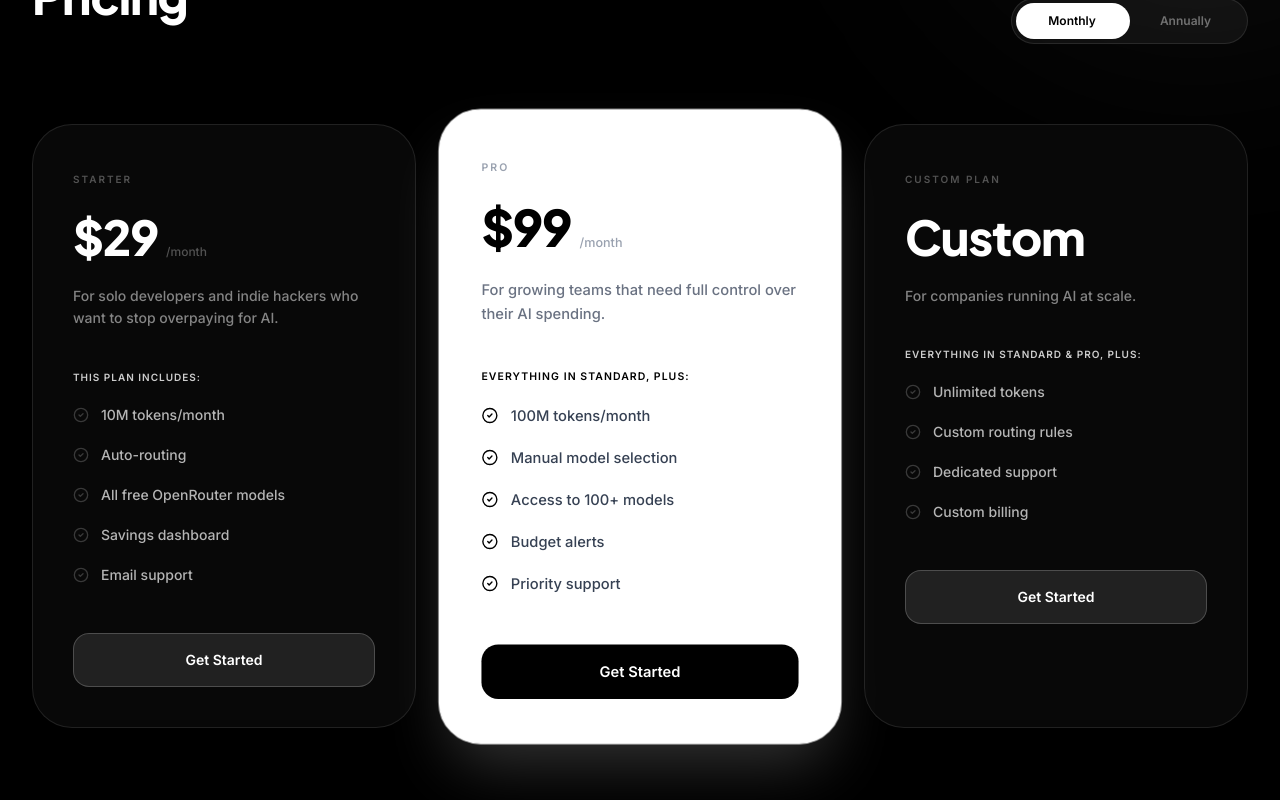
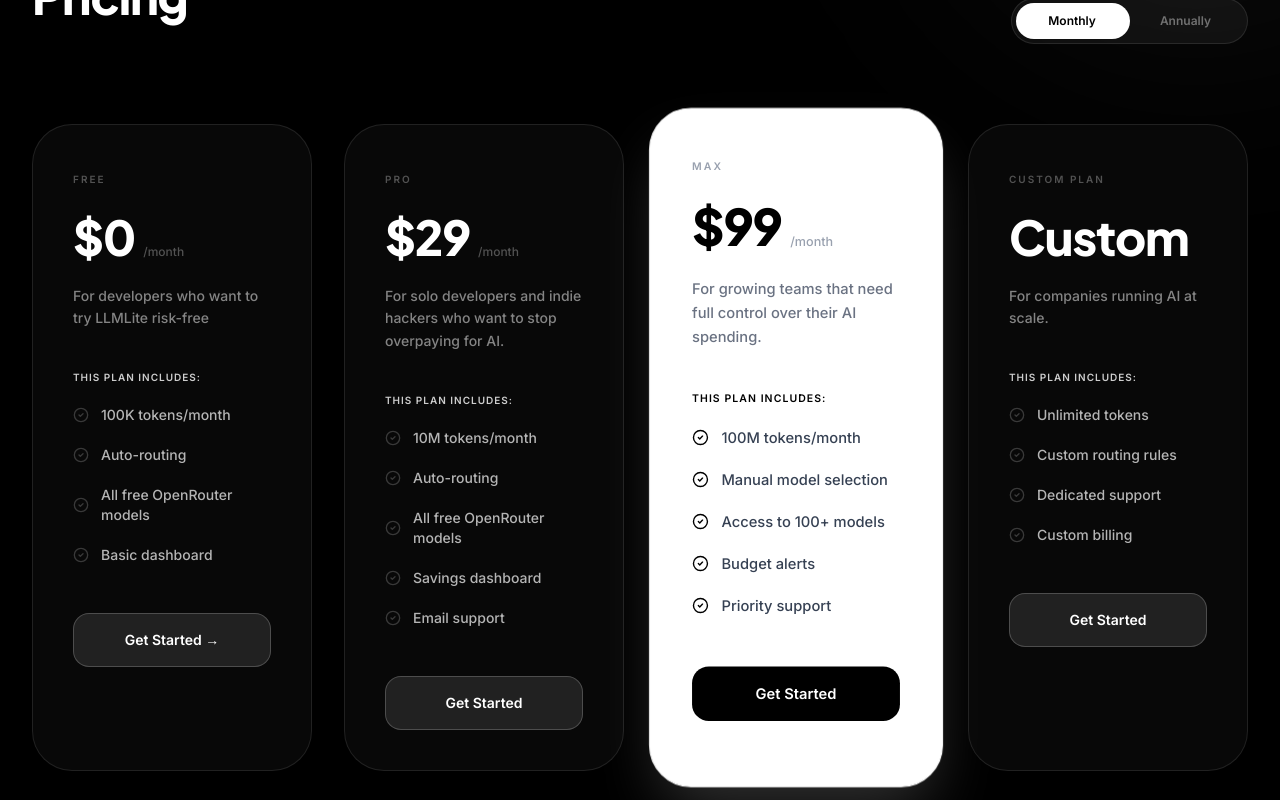
Before and after one commit to krishnawararkar15-droid/routerllm, a React (Vite) app: page / in a window 1280 px wide. Shown: the part 3340-4140 px from the top of the page. Built offline with nearby package versions, Linux system fonts and the light colour scheme; no server answers.

Commit message:
update landing page pricing with Free plan

```diff
--- a/src/App.tsx
+++ b/src/App.tsx
@@ -841,7 +841,16 @@
 
   const plans = [
     {
-      name: "STARTER",
+      name: "FREE",
+      price: "0",
+      description: "For developers who want to try LLMLite risk-free",
+      features: ["100K tokens/month", "Auto-routing", "All free OpenRouter models", "Basic dashboard"],
+      buttonText: "Get Started →",
+      to: "/signup",
+      highlight: false
+    },
+    {
+      name: "PRO",
       price: isAnnual ? "24" : "29",
       description: "For solo developers and indie hackers who want to stop overpaying for AI.",
       features: ["10M tokens/month", "Auto-routing", "All free OpenRouter models", "Savings dashboard", "Email support"],
@@ -849,7 +858,7 @@
       highlight: false
     },
     {
-      name: "PRO",
+      name: "MAX",
       price: isAnnual ? "82" : "99",
       description: "For growing teams that need full control over their AI spending.",
       features: ["100M tokens/month", "Manual model selection", "Access to 100+ models", "Budget alerts", "Priority support"],
@@ -917,7 +926,7 @@
           </motion.div>
         </div>
 
-        <div className="grid grid-cols-1 md:grid-cols-3 gap-6 md:gap-8">
+        <div className="grid grid-cols-1 md:grid-cols-2 lg:grid-cols-4 gap-6 md:gap-8">
           {plans.map((plan, idx) => (
             <motion.div
               key={idx}
@@ -972,7 +981,7 @@
 
                 <div className="space-y-3 md:space-y-5 mb-8 md:mb-12">
                   <p className={cn("text-[8px] md:text-[10px] font-bold uppercase tracking-widest", plan.highlight ? "text-black" : "text-white/80")}>
-                    {idx === 0 ? "This Plan Includes:" : idx === 1 ? "Everything in Standard, plus:" : "Everything in Standard & Pro, plus:"}
+                    This Plan Includes:
                   </p>
                   {plan.features.map((feature, fIdx) => (
                     <div key={fIdx} className="flex items-center gap-2 md:gap-3">
@@ -982,6 +991,19 @@
                   ))}
                 </div>
 
+                {plan.name === "FREE" ? (
+                  <motion.a
+                    href={plan.to}
+                    whileHover={{ scale: 1.02 }}
+                    whileTap={{ scale: 0.98 }}
+                    className={cn(
+                      "block w-full py-3 md:py-4 rounded-xl md:rounded-2xl font-bold text-xs md:text-sm transition-all text-center",
+                      "bg-white/10 text-white border border-white/20 hover:bg-white/20"
+                    )}
+                  >
+                    {plan.buttonText}
+                  </motion.a>
+                ) : (
                 <motion.button
                   onClick={() => navigate('/signup')}
                   whileHover={{ scale: 1.02 }}
@@ -995,6 +1017,7 @@
                 >
                   {plan.buttonText}
                 </motion.button>
+                )}
               </div>
             </motion.div>
           ))}
```
